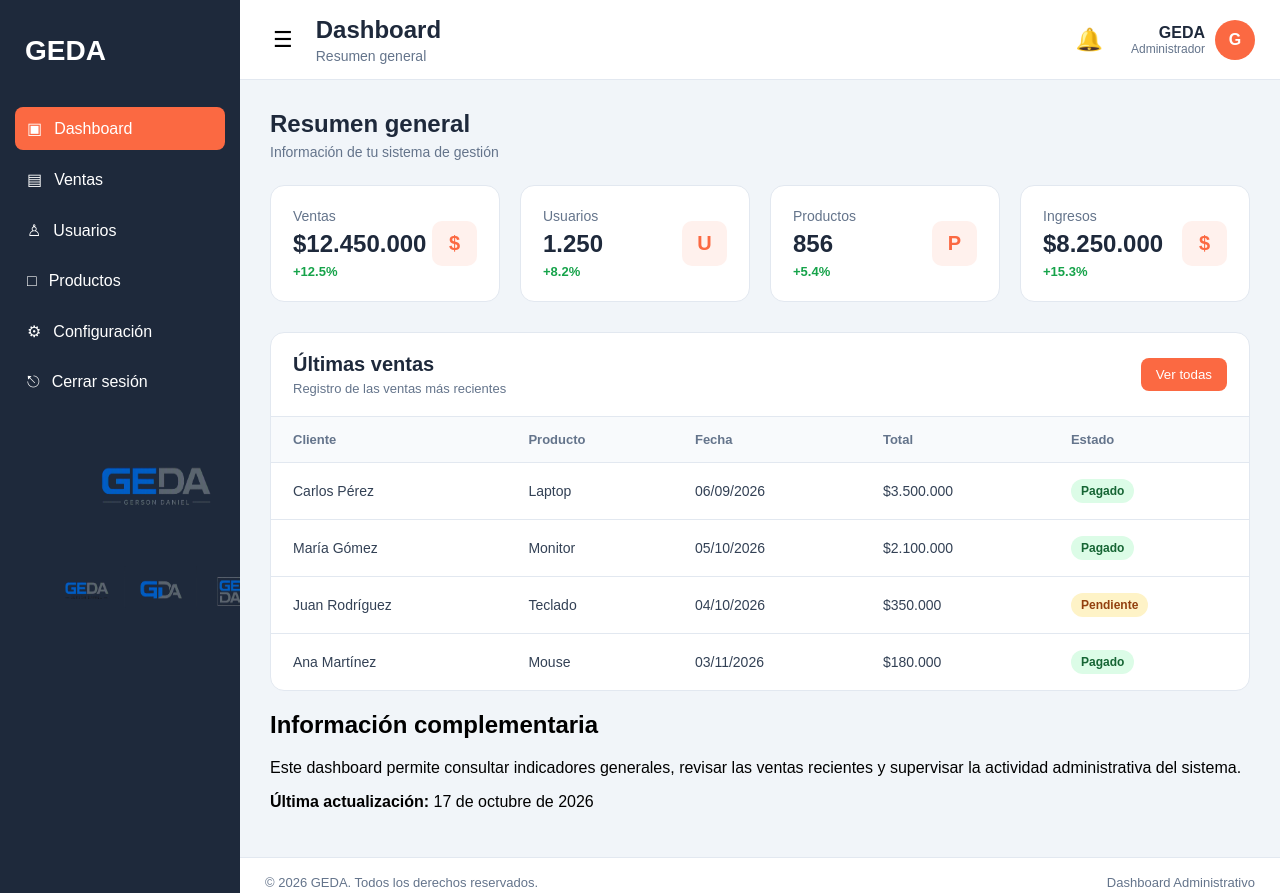
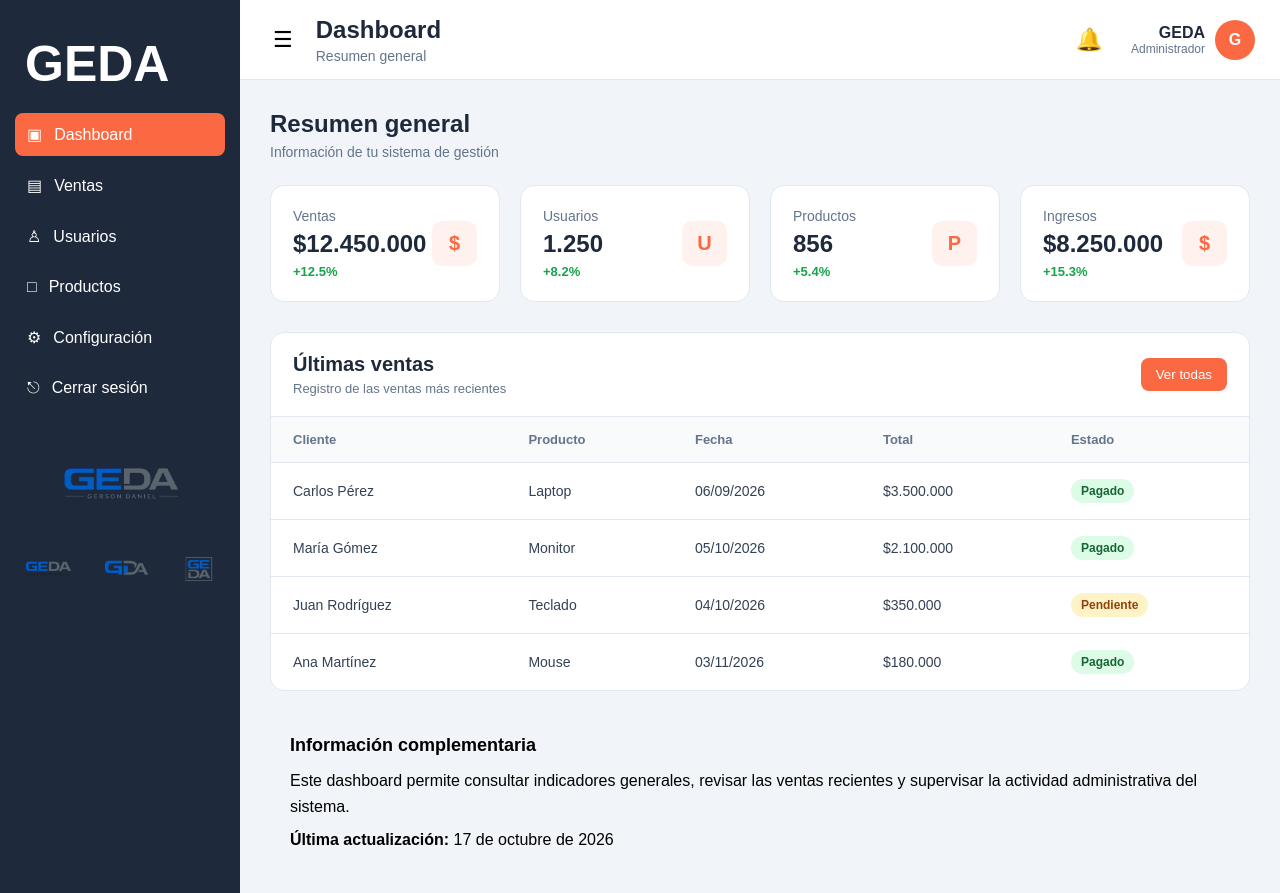
Before and after one commit to DanieMob/Dashboard-Administrativo-de-Ventas, a plain HTML site: page index.html in a window 1280 px wide. Shown: the top 893 px of the page. Drawn offline with Linux system fonts and the light colour scheme.

Commit message:
Update styles.css

```diff
--- a/styles.css
+++ b/styles.css
@@ -99,11 +99,12 @@ body { margin: 0; font-family: Arial, sans-serif; }
 
 
 .logo {
-    font-size: 28px;
+    font-size: 50px;
     font-weight: bold;
     padding: 10px;
-    margin-bottom: 30px;
+    margin-bottom: 10px;
     align-items: center;
+
 
 }
 
@@ -133,14 +134,28 @@ body { margin: 0; font-family: Arial, sans-serif; }
     transition: 0.3s;
 }
 
+
 .nav-img {
+    display: block;
+    width: 100%;
+    max-width:280 px;
+    height: auto;
+    margin: 0 auto;
+    object-fit: contain;
+}
 
-    Width: 200px;
-    height: 200px;
-    align-items: center;
-    gap: 12px;
+.dashboard-figure {
+    margin: 18px 0;
+    text-align: center;
+}
 
+.dashboard-figure figcaption {
+    margin-top: 8px;
+    color: #cbd5e1;
+    font-size: 12px;
+    line-height: 1.5;
 }
+
 
 /* HOVER */
 
@@ -675,3 +690,26 @@ tbody tr:hover {
     outline: 3px solid var(--primary);
     outline-offset: 2px;
 }
+
+/* =========================
+ INFORMACIÓN COMPLEMENTARIA
+========================= */
+
+.info-complementaria {
+    margin-top: 24px;
+    padding: 20px;
+    background: var(--white);
+    border: 1px solid var(--border-color);
+    border-radius: 12px;
+    color: var(--text-color);
+}
+
+.info-complementaria h2 {
+    margin: 0 0 12px;
+    font-size: 18px;
+}
+
+.info-complementaria p {
+    margin: 8px 0;
+    line-height: 1.6;
+}
```
